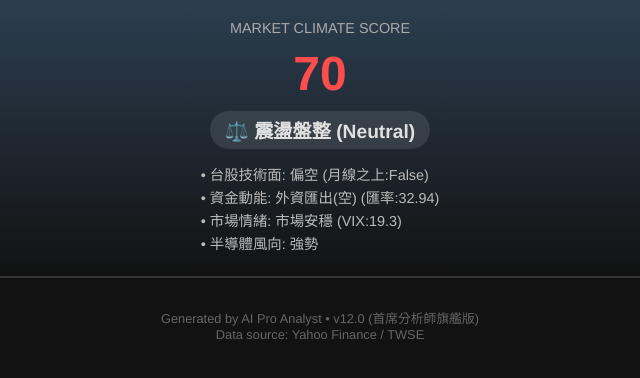
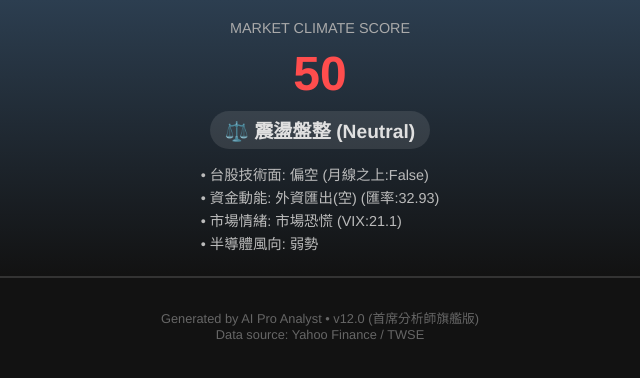
Before and after one commit to hongchihhuang-oss/Stock-analysis, a plain HTML site: page index.html in a window 1280 px wide. Shown: the full height of the page, 320-960 px from the left. Drawn offline with Linux system fonts and the light colour scheme.

Commit message:
deploy: a1b85d24affce5f4fd4e1d7ee7a279c64473d749

```diff
--- a/index.html
+++ b/index.html
@@ -60,11 +60,11 @@
 
     <div class="macro-header">
         <div style="font-size: 0.9em; color: #aaa;">MARKET CLIMATE SCORE</div>
-        <div class="macro-score">70</div>
+        <div class="macro-score">50</div>
         <div class="macro-trend">⚖️ 震盪盤整 (Neutral)</div>
         <br>
         <div class="macro-list">
-            • 台股技術面: 偏空 (月線之上:False)<br>• 資金動能: 外資匯出(空) (匯率:32.94)<br>• 市場情緒: 市場安穩 (VIX:19.3)<br>• 半導體風向: 強勢<br>
+            • 台股技術面: 偏空 (月線之上:False)<br>• 資金動能: 外資匯出(空) (匯率:32.93)<br>• 市場情緒: 市場恐慌 (VIX:21.1)<br>• 半導體風向: 弱勢<br>
         </div>
     </div>
 
```
